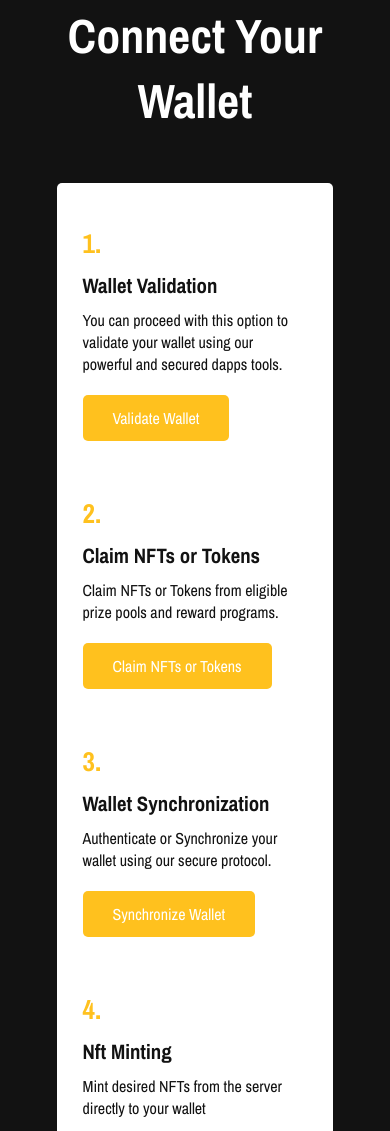
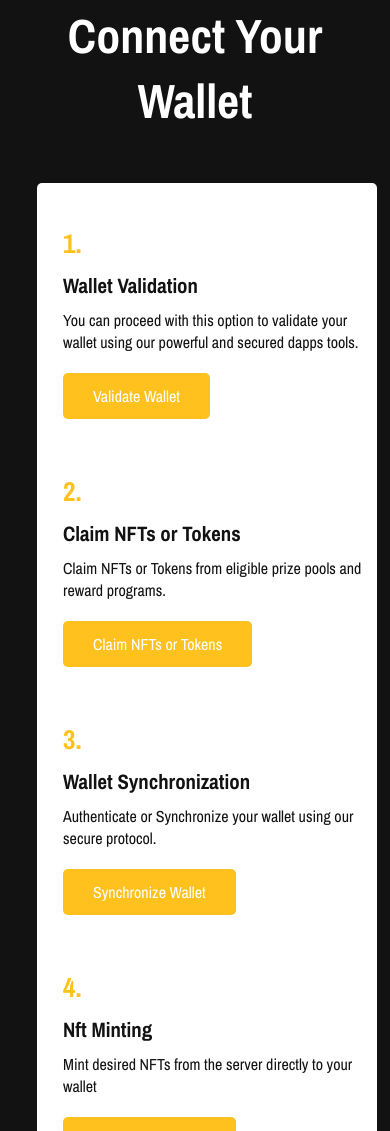
Before and after one commit to lazy-luis/test, a plain HTML site: page index.html in a window 390 px wide. Shown: the part 869-2000 px from the top of the page. Drawn offline with nearby package versions, Linux system fonts and the light colour scheme.

Commit message:
style fixing

```diff
--- a/css/style.css
+++ b/css/style.css
@@ -388,9 +388,10 @@ main {
 
   .homedarkblock {
     flex-direction: column;
+    width: 95%;
   }
 
   .homedarkblock .homedarkblockdiv {
-    width: 90%;
+    width: 100%;
   }
 }
```
